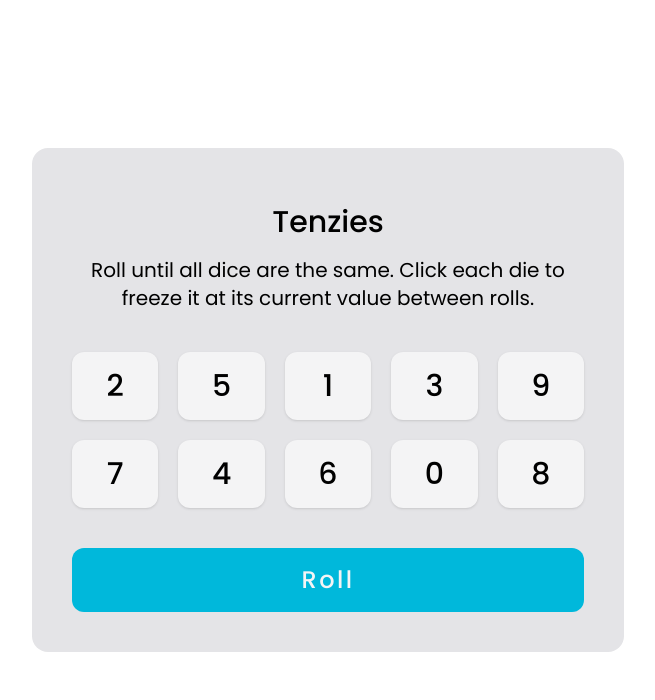
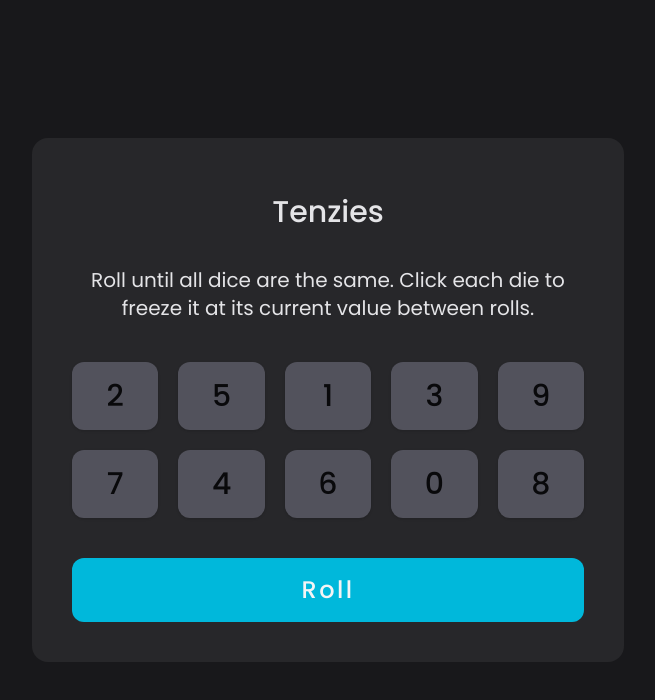
Before and after one commit to ahmedbadry-dev/Tenzies, a React app: page / in a window 1280 px wide. Shown: the top 700 px of the page, without its empty margins (312-967 px from the left). Built offline with nearby package versions, Linux system fonts and the light colour scheme; the HTML template or start-up script is replaced by a standard one.

Commit message:
refactor: update layout styles in App, Button, Main, and Message components for improved UI consistency

```diff
--- a/src/App.tsx
+++ b/src/App.tsx
@@ -7,8 +7,8 @@ import './css/index.css'
 function App() {
 
   return (
-    <div className='flex flex-col justify-center h-dvh p-10 max-w-2xl m-auto font-display'>
-      <div className='bg-zinc-200 p-10 rounded-2xl'>
+    <div className='flex flex-col bg-zinc-800 md:bg-zinc-900 justify-center items-center h-dvh font-display text-zinc-200'>
+      <div className='bg-zinc-800 p-10 rounded-2xl max-w-2xl'>
         <Header />
         <Main />
       </div>
--- a/src/components/Button.tsx
+++ b/src/components/Button.tsx
@@ -14,8 +14,8 @@ const Button = ({ num, handleButtonClicked }: ButtonProps) => {
         <button
             onClick={() => handleButtonClicked(num.id)}
             className={`
-                ${num.isClicked ? "bg-green-400" : 'bg-zinc-100'}
-                block  shadow cursor-pointer text-3xl p-4 px-5 rounded-xl font-medium`}
+                ${num.isClicked ? "bg-green-400" : 'bg-zinc-600 text-zinc-950'}
+                block  shadow cursor-pointer text-3xl p-4 px-5 rounded-xl font-medium last-of-type:col-span-3 md:last-of-type:col-span-1`}
         >{num.number}</button>
     )
 }
--- a/src/components/Main.tsx
+++ b/src/components/Main.tsx
@@ -69,7 +69,7 @@ const Main = () => {
     <main>
       {userIsWin && <Confetti width={width} height={height} />}
       <Message />
-      <section className='grid grid-cols-5 gap-5 my-10'>
+      <section className='grid grid-cols-3 md:grid-cols-5 gap-5 my-10'>
         {numbers.map((num) => (
           <Button key={num.id} num={num} handleButtonClicked={handleButtonClicked} />
         ))}
--- a/src/components/Message.tsx
+++ b/src/components/Message.tsx
@@ -2,7 +2,7 @@
 
 const Message = () => {
   return (
-    <div className="text-xl text-center max-w-lg m-auto mb-5">
+    <div className="text-sm md:text-xl text-center max-w-lg m-auto my-5">
       Roll until all dice are the same. Click each die to freeze it at its current value between rolls.
     </div>
   )
```
